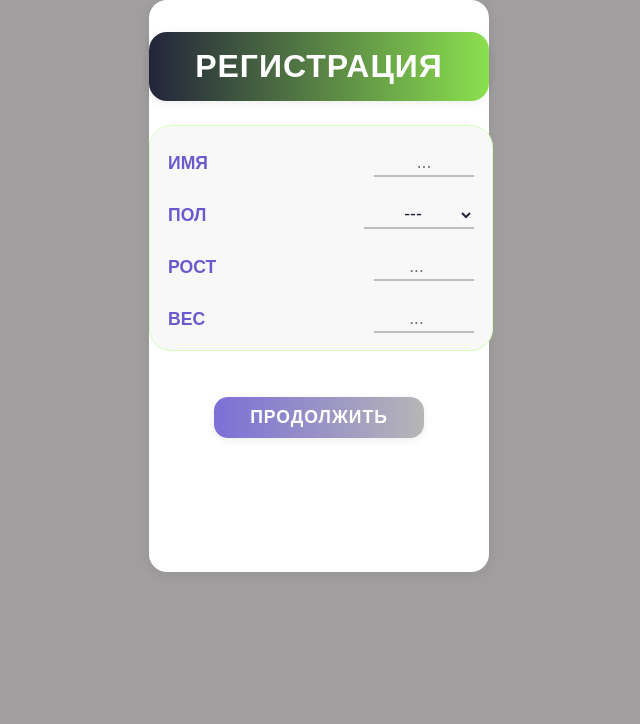
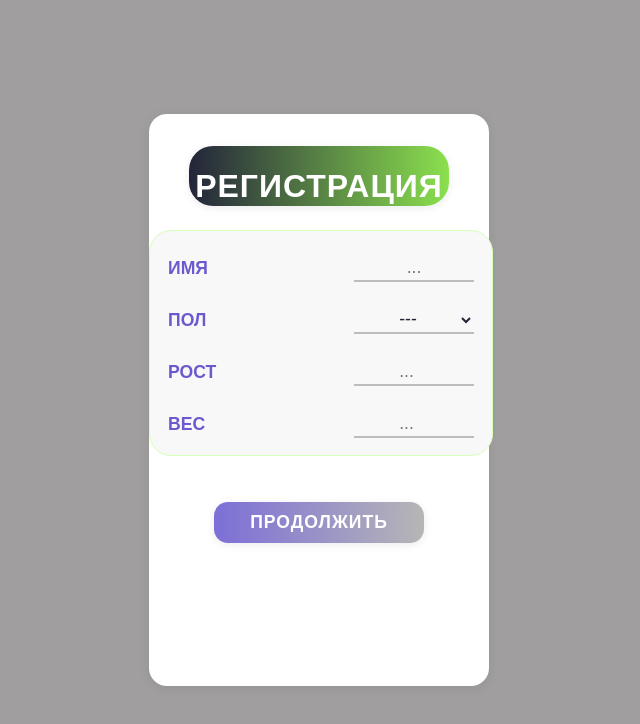
Before and after one commit to TOR2077/ZdorovoPopovich, a React (Create React App) app: page / in a window 1280 px wide. Shown: the top 724 px of the page, without its empty margins (321-961 px from the left). Built offline with nearby package versions, Linux system fonts and the light colour scheme.

Commit message:
Registration 0.6

```diff
--- a/src/pages/Registration.css
+++ b/src/pages/Registration.css
@@ -5,7 +5,7 @@
   display: flex;
   flex-direction: column;
   align-items: center;
-  justify-content: flex-start;
+  justify-content: center;
 }
 
 .reg-title {
@@ -26,6 +26,7 @@
   padding: 0 0 32px 0;
   width: 95vw;
   max-width: 340px;
+  min-width: 270px;
   min-height: 540px;
   display: flex;
   flex-direction: column;
@@ -43,14 +44,17 @@
   font-size: 2rem;
   font-weight: bold;
   border: none;
-  border-radius: 18px;
-  padding: 16px 36px;
+  border-radius: 24px;
+  padding: 22px 0;
   letter-spacing: 1px;
   box-shadow: 0 2px 8px rgba(0,0,0,0.08);
   cursor: default;
   display: block;
-  width: 100%;
+  width: 85%;
+  min-width: 180px;
+  max-width: 260px;
   text-align: center;
+  height: 60px;
 }
 
 .reg-avatar {
@@ -100,7 +104,7 @@
   background: transparent;
   font-size: 1.1rem;
   color: #23243a;
-  width: 100px;
+  width: 120px;
   text-align: center;
   outline: none;
   padding: 2px 0 2px 0;
@@ -109,7 +113,7 @@
 }
 
 .reg-fields select {
-  width: 110px;
+  width: 120px;
 }
 
 .reg-continue {
```
